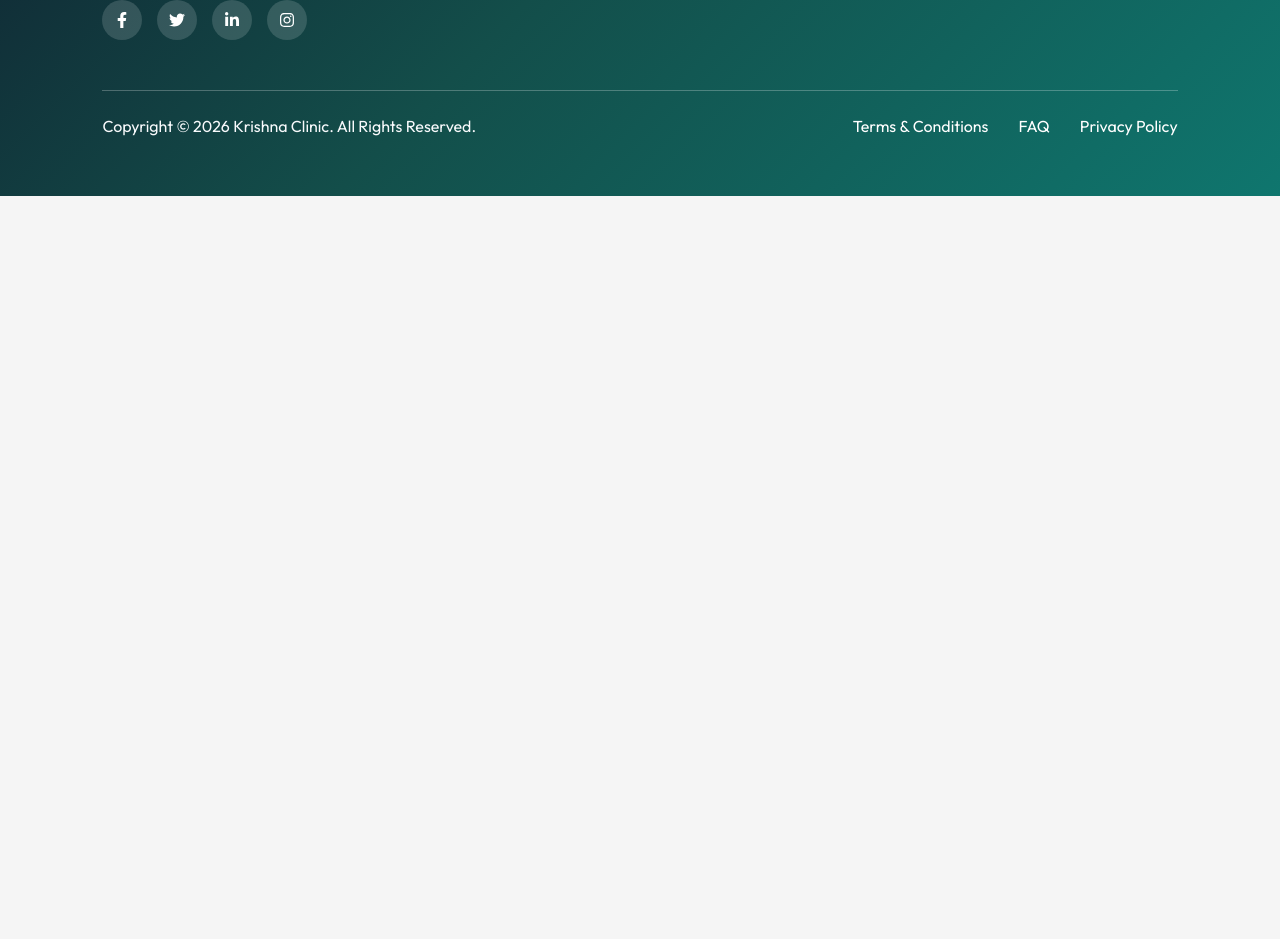
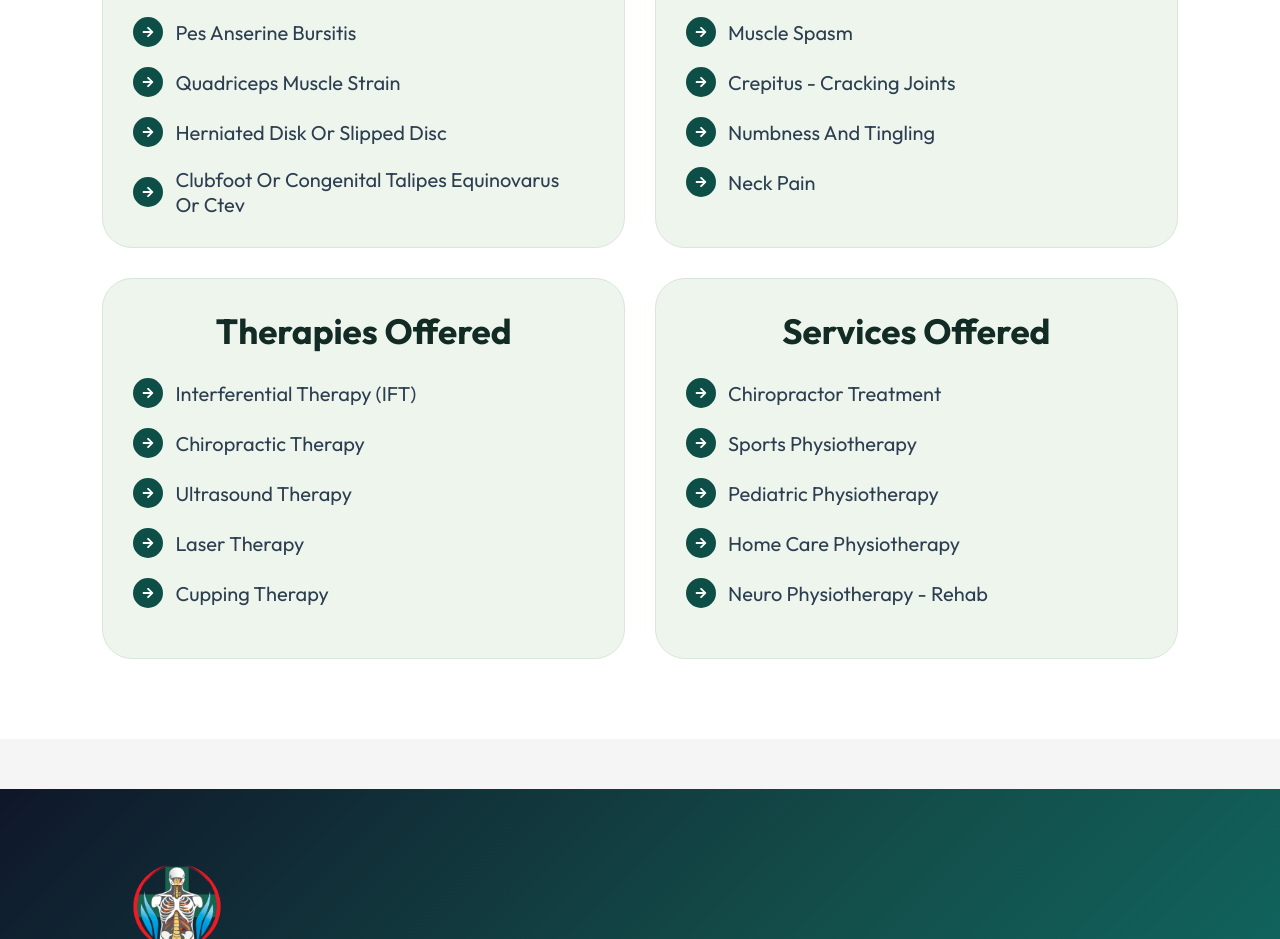
Before and after one commit to sagarkumarsaini11/clinic-website, a React (Vite) app: page / in a window 1280 px wide. Shown: the part 5100-6039 px from the top of the page. Before the commit the page ends 5296 px from the top, so only its background shows below. Built offline with nearby package versions, Linux system fonts and the light colour scheme.

Commit message:
add treatment section

```diff
--- a/src/App.jsx
+++ b/src/App.jsx
@@ -24,6 +24,7 @@ import Admin from './Components/Admin/Admin'
 import AddClinic from './Components/AddClinic/AddClinic'
 import PreviouslyAddedClinics from './Components/PreviouslyAddedClinics/PreviouslyAddedClinics'
 import FeatureSection from './Components/FeatureSection/FeatureSection'
+import TreatmentSection from './Components/TreatmentSection/TreatmentSection'
 
 
 
@@ -40,6 +41,7 @@ function Website() {
       <Gallery/>
       <About/>
       <Contact/>
+      <TreatmentSection/>
       <Footer/>
 
 
--- /dev/null
+++ b/src/Components/TreatmentSection/TreatmentSection.css
@@ -0,0 +1,109 @@
+.treatment-section {
+  padding: 80px 8%;
+  background: #fff;
+}
+
+.treatment-section h1 {
+  text-align: center;
+    color: #134e4a;
+  font-size: 48px;
+  font-weight: 600;
+  margin-bottom: 20px;
+}
+
+.subtitle {
+  text-align: center;
+  max-width: 1100px;
+  margin: 0 auto 60px;
+  color: #4b5563;
+  font-size: 18px;
+  line-height: 1.8;
+}
+
+.grid {
+  display: grid;
+  grid-template-columns: repeat(2, 1fr);
+  gap: 30px;
+}
+
+.treatment-card {
+  background: #edf5ed;
+  border: 1px solid #d9e6d9;
+  border-radius: 30px;
+  padding: 30px;
+}
+
+.treatment-card h2 {
+  text-align: center;
+  font-size: 35px;
+  font-weight: 700;
+  margin-bottom: 25px;
+  color: #122b24;
+}
+
+.list-container {
+  max-height: 250px;
+  overflow-y: auto;
+  padding-right: 10px;
+}
+
+.list-item {
+  display: flex;
+  align-items: center;
+  gap: 12px;
+  margin-bottom: 20px;
+  font-size: 20px;
+  color: #2c3e50;
+}
+
+.icon {
+  width: 30px;
+  height: 30px;
+  min-width: 30px;
+
+  background: #0d4f46;
+  border-radius: 50%;
+
+  display: flex;
+  align-items: center;
+  justify-content: center;
+
+  color: white;
+  font-size: 12px;
+}
+
+.list-container::-webkit-scrollbar {
+  width: 3px;
+}
+
+.list-container::-webkit-scrollbar-track {
+  background: transparent;
+}
+
+.list-container::-webkit-scrollbar-thumb {
+  background: #7ca99d;
+  border-radius: 10px;
+}
+
+.list-item:hover {
+  color: #0d4f46;
+  cursor: pointer;
+}
+
+@media (max-width: 992px) {
+  .grid {
+    grid-template-columns: 1fr;
+  }
+
+  .treatment-section h1 {
+    font-size: 40px;
+  }
+
+  .treatment-card h2 {
+    font-size: 30px;
+  }
+
+  .list-item {
+    font-size: 18px;
+  }
+}
--- /dev/null
+++ b/src/Components/TreatmentSection/TreatmentSection.jsx
@@ -0,0 +1,276 @@
+import React from "react";
+import "./TreatmentSection.css";
+import { FaArrowRight } from "react-icons/fa";
+
+const TreatmentSection = () => {
+  const conditions = [
+  "Lumbar Spondylosis",
+"Pes Anserine Bursitis",
+"Quadriceps Muscle Strain",
+"Herniated Disk Or Slipped Disc",
+"Clubfoot Or Congenital Talipes Equinovarus Or Ctev",
+"Ankle Bone Spur",
+"Total Hip Replacement (thr)",
+"Swan Neck Deformity",
+"Erb’s Palsy",
+"Sprengel's Shoulder",
+"Meralgia Paresthetica",
+"Tendinitis",
+"Sciatica",
+"Guillain-barré Syndrome",
+"Fecal Incontinence",
+"Radial Nerve Injury",
+"Sacralization",
+"Shoulder Impingement",
+"Disc Bulge",
+"Dyslexia",
+"Genu Valgus",
+"Genu Varum",
+"Cauda Equina Syndrome",
+"Wartenberg’s Syndrome",
+"Shoulder Arthropathy",
+"Cuboid Syndrome",
+"Median Nerve Injury",
+"Hemangioma",
+"Raynaud’s Disease",
+"Urinary Incontinence",
+"Pelvic Organ Prolapse",
+"Motor Neuron Disease (mnd)",
+"Complex Regional Pain Syndrome (crps)",
+"Cervicogenic Headache",
+"Infantile Hemiparesis",
+"Galeazzi Fracture",
+"Lymphedema",
+"Wrist Drop",
+"Trigger Finger",
+"Retrolisthesis",
+"Klumpke's Palsy",
+"Supraspinatus Tendinitis",
+"Lumbarization",
+"Foot Drop",
+"Smith Fracture",
+"Gastrocnemius Rupture",
+"Osgood-schlatter Disease",
+"Hill-sachs Lesion",
+"Hemiplegia",
+"Myositis Ossification (mo)",
+"Huntington's Disease (hd)",
+"Systemic Lupus Erythematosus (sle)",
+"Reiter's Syndrome",
+"Peripheral Artery Disease (pad)",
+"Lipedema",
+"Cervical Spondylosis",
+"Frozen Shoulder",
+"Vertigo",
+"Achilles Tendon Rupture",
+"Carpal Tunnel Syndrome (cts)",
+"Arthritis",
+"Chondromalacia Patella",
+"Knee Bursitis",
+"Anterior Cruciate Ligament Tear(acl)",
+"Ankle Sprain",
+"Cerebral Palsy",
+"Parkinson's Disease",
+"Tennis Elbow",
+"Baastrup Syndrome",
+"Osteoarthritis",
+"Cervical Myelopathy",
+"Osteoporosis",
+"Whiplash",
+"Rotator Cuff Injury",
+"Scoliosis",
+"Bell's Palsy Or Facial Palsy",
+"Dementia",
+"Plantar Fasciitis",
+"Concussion",
+"Spinal Stenosis",
+"Rheumatoid Arthritis",
+"Tailbone Pain/coccydynia",
+"Piriformis Syndrome",
+"Myasthenia Gravis (mg)",
+"Diabetic Neuropathy",
+"Degenerative Disc Disease",
+"Distal Muscular Dystrophy",
+"Asthma",
+"Temporomandibular Joint (tmj)",
+"Stroke Or Cerebrovascular Accident (cva)",
+"Hamstring Strain",
+"Fibromyalgia Syndrome",
+"Total Knee Replacement(tkr)",
+"Meniscal Injury",
+"Spina Bifida",
+"Down Syndrome",
+"Torticollis",
+"Shoulder Dislocation",
+"Shoulder And Arm Fractures",
+"Elbow Fractures",
+"Forearm Fractures",
+"Wrist Fracture",
+"Hand Fractures",
+"Mallet Finger",
+"Boutonniere Deformity",
+"Ganglion Cyst",
+"Burns",
+"De Quervain's Tenosynovitis",
+"Cubital Tunnel Syndrome",
+"Biceps Tendonitis",
+"Radial Tunnel Syndrome",
+"Hip Fracture",
+"Trochanteric Bursitis",
+"Hip Labral Tear",
+"Hip Impingement",
+"Hip Osteoarthritis",
+"Patellar Fracture",
+"Patella Dislocation",
+"Medial Collateral Ligament (mcl) Injury",
+"Lateral Collateral Ligament(lcl) Injury",
+"Posterior Cruciate Ligament(pcl) Injury",
+"Popliteal (baker's) Cyst",
+"Varicose Veins",
+"Patellar Tendonitis",
+"Deep Venous Thrombosis",
+"Knee Fracture",
+"Flat Foot",
+"Ankle Fracture",
+"Ankle Syndesmosis Ligament Injury",
+"Ankle Dislocation",
+"Tarsal Tunnel Syndrome",
+"Ankle Instability",
+"Posterior Tibial Tendon Dysfunction (pttd)",
+"Metatarsalgia",
+"Bunion Or Hallux Valgus",
+"Morton's Neuroma",
+"Diabetic Foot",
+"Hammer Toe",
+"Knee Osteoarthritis",
+"Golfer's Elbow",
+"Spondylolisthesis",
+"Ankylosing Spondylitis (as)",
+"Discectomy",
+"Laminectomy",
+"Autism",
+"Spinal Fusion",
+"Spinal Cord Injury",
+"Leprosy",
+"Migraine",
+"Multiple Sclerosis",
+"Quadriplegia",
+"Ulnar Nerve Injury",
+"Transverse Myelitis (tm)",
+  ];
+
+  const symptoms = [
+"Muscle Stiffness",
+"Muscle Spasm",
+"Crepitus - Cracking Joints",
+"Numbness And Tingling",
+"Neck Pain",
+"Foot Pain",
+"Tremors",
+"Back Pain",
+"Myalgia (muscle Pain)",
+"Knee Pain",
+"Joint Pain",
+"Shoulder Pain",
+"Loss Of Balance",
+"Inflammation",
+"Headache",
+"Shortness Of Breath",
+"Sprains And Strains",
+  ];
+
+const therapies = [
+  "Interferential Therapy (IFT)",
+  "Chiropractic Therapy",
+  "Ultrasound Therapy",
+  "Laser Therapy",
+  "Cupping Therapy",
+  "Wax Therapy",
+  "Kinesio Taping / Taping Therapy",
+  "Dry Needling Therapy",
+  "Thermotherapy (Heat Therapy)",
+  "Transcutaneous Electrical Nerve Stimulation (TENS) Therapy",
+  "Lymphatic Drainage Massage",
+  "Overhead Track Harness Therapy",
+  "Traction Therapy",
+  "Spinal Decompression / Traction Therapy",
+  "Tecar / Cret Therapy",
+  "Cryotherapy (Cold Therapy)",
+  "Dynamic Compression Therapy",
+  "Shockwave Therapy",
+  "Robotic Spinal Decompression Therapy",
+  "Radiofrequency Ablation (RFA)",
+  "Platelet-Rich Plasma (PRP) Injections",
+  "Facet Joint Injections",
+  "Epidural Steroid Injection (ESI)",
+  "Nerve Block Injection",
+  "Trigger Point Injection",
+  "Ultrasound-Guided Joint Injection",
+  "Manual Therapy",
+  "Myofascial Release (MFR)",
+  "Soft Tissue Mobilization",
+  "Pelvic Floor Physical Therapy",
+  "Chest Physiotherapy",
+  "Shortwave Diathermy (SWD)",
+];
+
+const services = [
+  "Chiropractor Treatment",
+  "Sports Physiotherapy",
+  "Pediatric Physiotherapy",
+  "Home Care Physiotherapy",
+  "Neuro Physiotherapy - Rehab",
+  "Pre And Post Surgery Rehabilitation",
+  "Geriatric Physiotherapy",
+  "Sports Massage Therapy",
+  "Strength Training",
+  "Advanced Physiotherapy",
+  "Women's Health Physiotherapy",
+  "Physical Therapy",
+  "Interventional Pain Management",
+  "Musculoskeletal Physiotherapy",
+  "Vestibular Rehabilitation (VR)",
+  "Workplace Ergonomics: Assessment & Training",
+  "Tele-Physiotherapy",
+  "Cardiac Rehabilitation",
+  "Spinal Injury Rehabilitation",
+];
+
+  const Card = ({ title, items }) => (
+    <div className="treatment-card">
+      <h2>{title}</h2>
+
+      <div className="list-container">
+        {items.map((item, index) => (
+          <div className="list-item" key={index}>
+            <span className="icon">
+              <FaArrowRight />
+            </span>
+            <span>{item}</span>
+          </div>
+        ))}
+      </div>
+    </div>
+  );
+
+  return (
+    <section className="treatment-section">
+      <h1>WHAT WE TREAT</h1>
+
+      <p className="subtitle">
+        We provide specialized physiotherapy treatments for neurological,
+        orthopedic, musculoskeletal, pediatric, geriatric, and sports-related
+        conditions.
+      </p>
+
+      <div className="grid">
+        <Card title="Condition" items={conditions} />
+        <Card title="Symptoms" items={symptoms} />
+        <Card title="Therapies Offered" items={therapies} />
+        <Card title="Services Offered" items={services} />
+      </div>
+    </section>
+  );
+};
+
+export default TreatmentSection;
```
